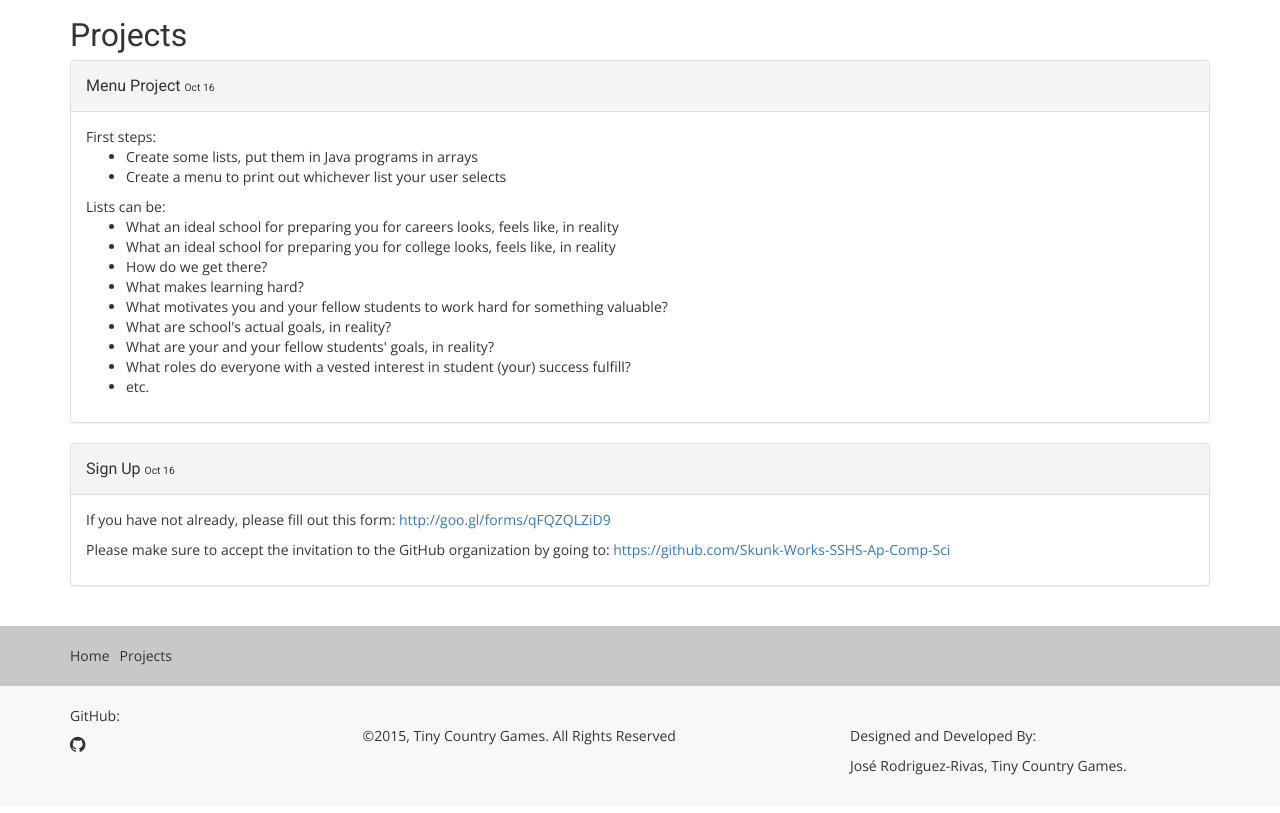
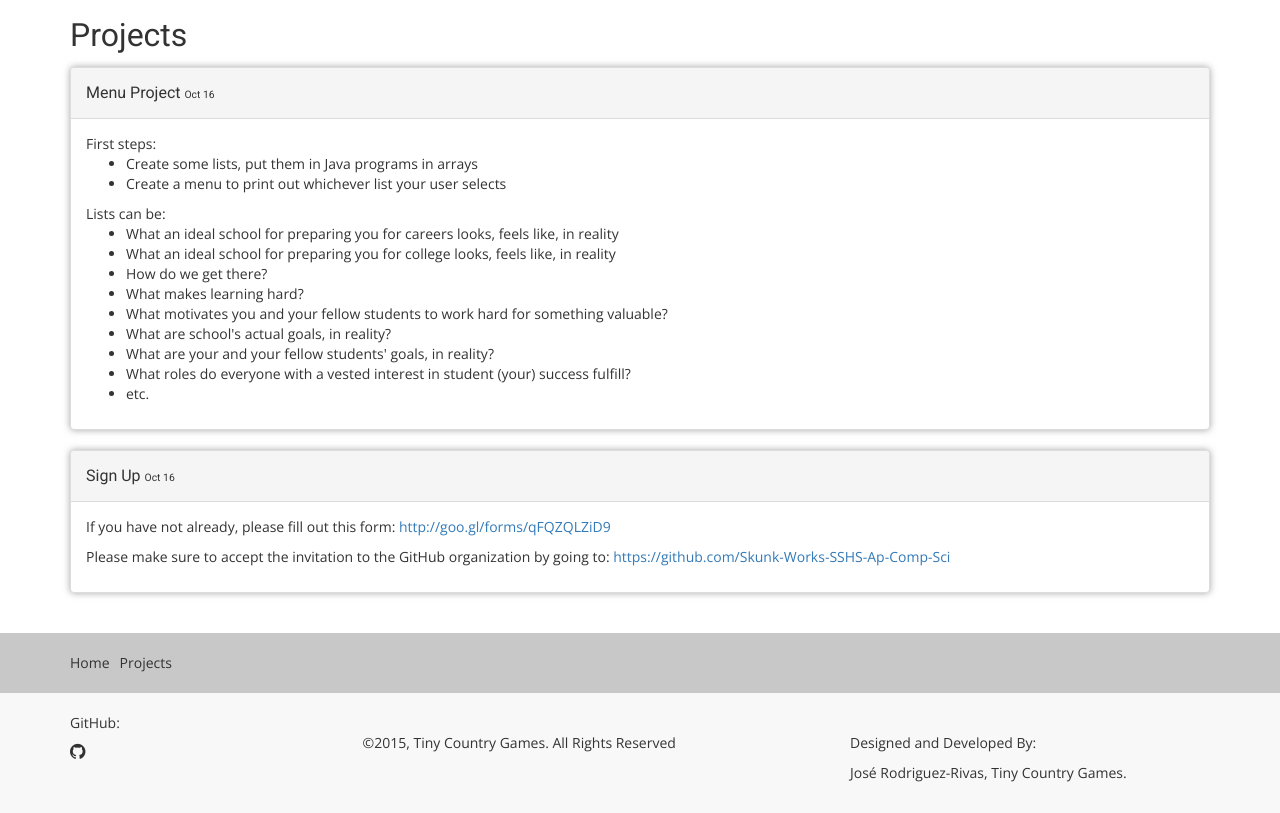
Before and after one commit to Skunk-Works-SSHS-Ap-Comp-Sci/Skunk-Works-Site, a PHP site: page /projects.php in a window 1280 px wide. Shown: the part 52-865 px from the top of the page. Before the commit the page ends 827 px from the top, so only its background shows below. Run offline with PHP 8.4, Linux system fonts and the light colour scheme.

Commit message:
#1 Added Box Shadows

```diff
--- a/projects.php
+++ b/projects.php
@@ -9,6 +9,14 @@
 
     ?>
 	<title>Projects | Skunk Works</title>
+    <style>
+        .panel-default {
+            box-shadow: 0 0 7px rgba(136,136,136,.75);
+        }
+        #heading {
+            padding-bottom: 7px;
+        }
+    </style>
 </head>
 <body>
 
@@ -25,7 +33,7 @@ include($path);
 	<div class="container">
 		<div class="row">
             <div class="col-xs-12">
-                <h1>Projects</h1>
+                <h1 id="heading">Projects</h1>
             </div>
             <div class="col-xs-12">
                 <div class="panel panel-default">
```
